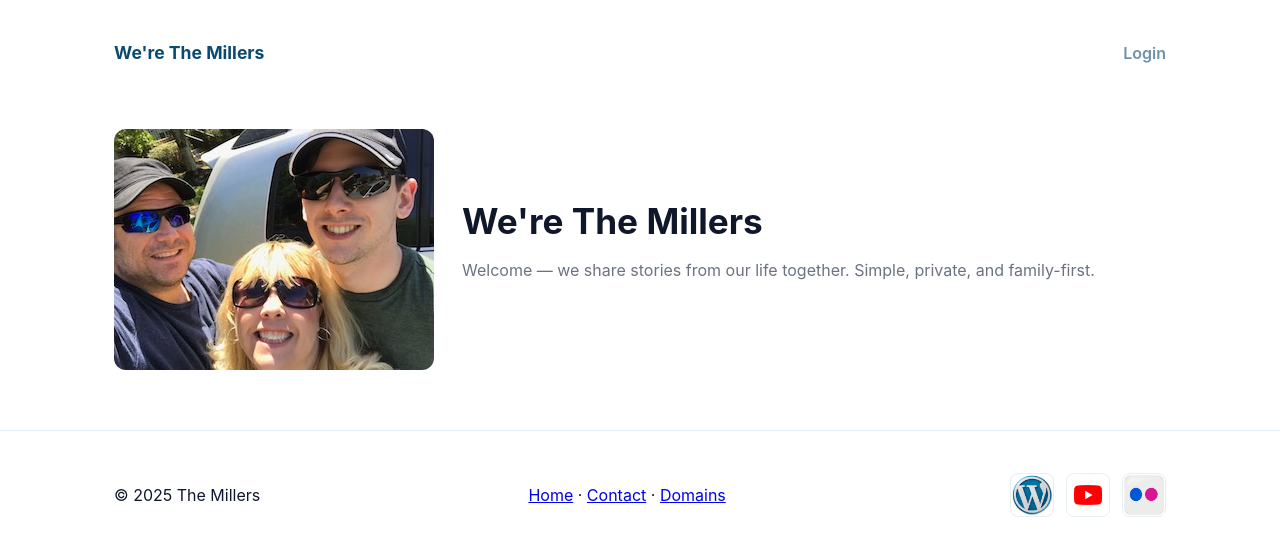
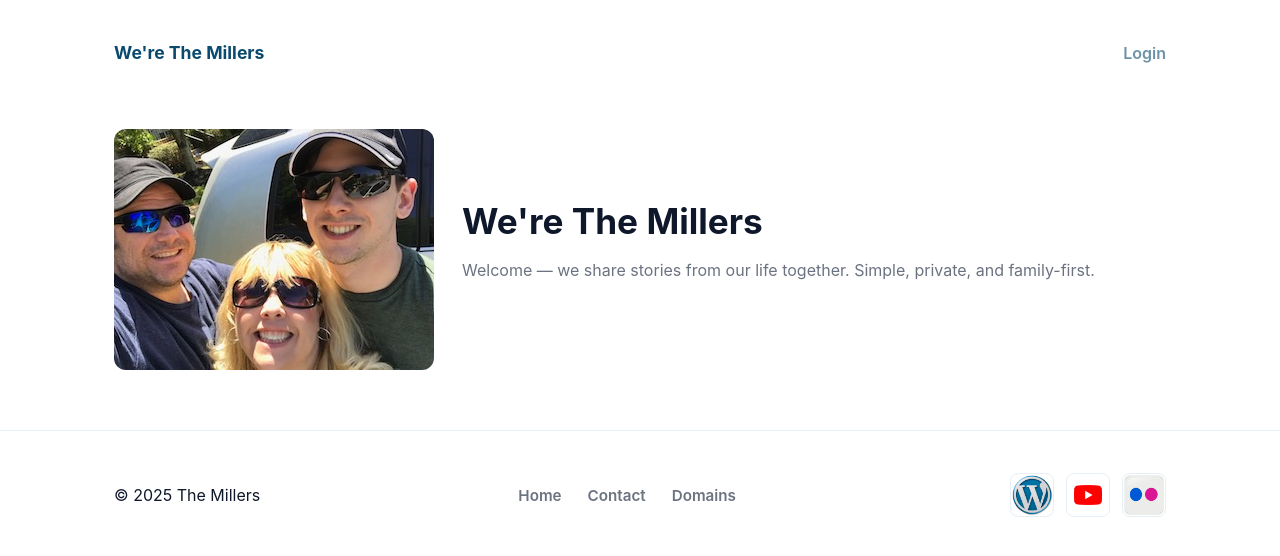
Before and after one commit to vrwmiller/hostileadmin, a plain HTML site: page public/index.html in a window 1280 px wide. Drawn offline with Linux system fonts and the light colour scheme.

Commit message:
style: improve footer navigation layout and visuals

```diff
--- a/public/index.html
+++ b/public/index.html
@@ -39,7 +39,11 @@
   <footer class="site-footer">
     <div class="container footer-inner">
       <div>© <span id="year"></span> The Millers</div>
-      <div class="footer-links"><a href="/">Home</a> · <a href="/contact.html">Contact</a> · <a href="/domains.html">Domains</a></div>
+      <nav class="footer-links" aria-label="Footer navigation">
+        <a href="/">Home</a>
+        <a href="/contact.html">Contact</a>
+        <a href="/domains.html">Domains</a>
+      </nav>
 
       <!-- social icons (thumbnails from provided URLs) -->
       <div class="socials" aria-label="Social links">
--- a/public/style.css
+++ b/public/style.css
@@ -56,6 +56,12 @@ body{font-family:Inter, ui-sans-serif, system-ui, -apple-system, 'Segoe UI', Rob
 .blog{margin:28px 0}
 .site-footer{border-top:1px solid var(--border);padding:18px 0;margin-top:36px;background:transparent}
 .footer-inner{display:flex;justify-content:space-between;align-items:center}
+
+/* improved footer link styling */
+.footer-links{display:flex;gap:10px;align-items:center}
+.footer-links a{color:var(--muted);text-decoration:none;padding:6px 8px;border-radius:8px;font-weight:600;font-size:0.95rem}
+.footer-links a:hover{background:var(--card);color:var(--text)}
+.footer-links a:focus{outline:3px solid rgba(11,74,111,0.08);outline-offset:2px}
 
 /* Contact form styles */
 .contact-card{background:var(--card);border:1px solid var(--border);padding:36px;border-radius:14px;box-shadow:0 12px 40px rgba(11,74,111,0.06);margin:28px 0}
```
Also changed, not shown: public/contact.html (+5 -1 lines), public/domains.html (+5 -1 lines).
